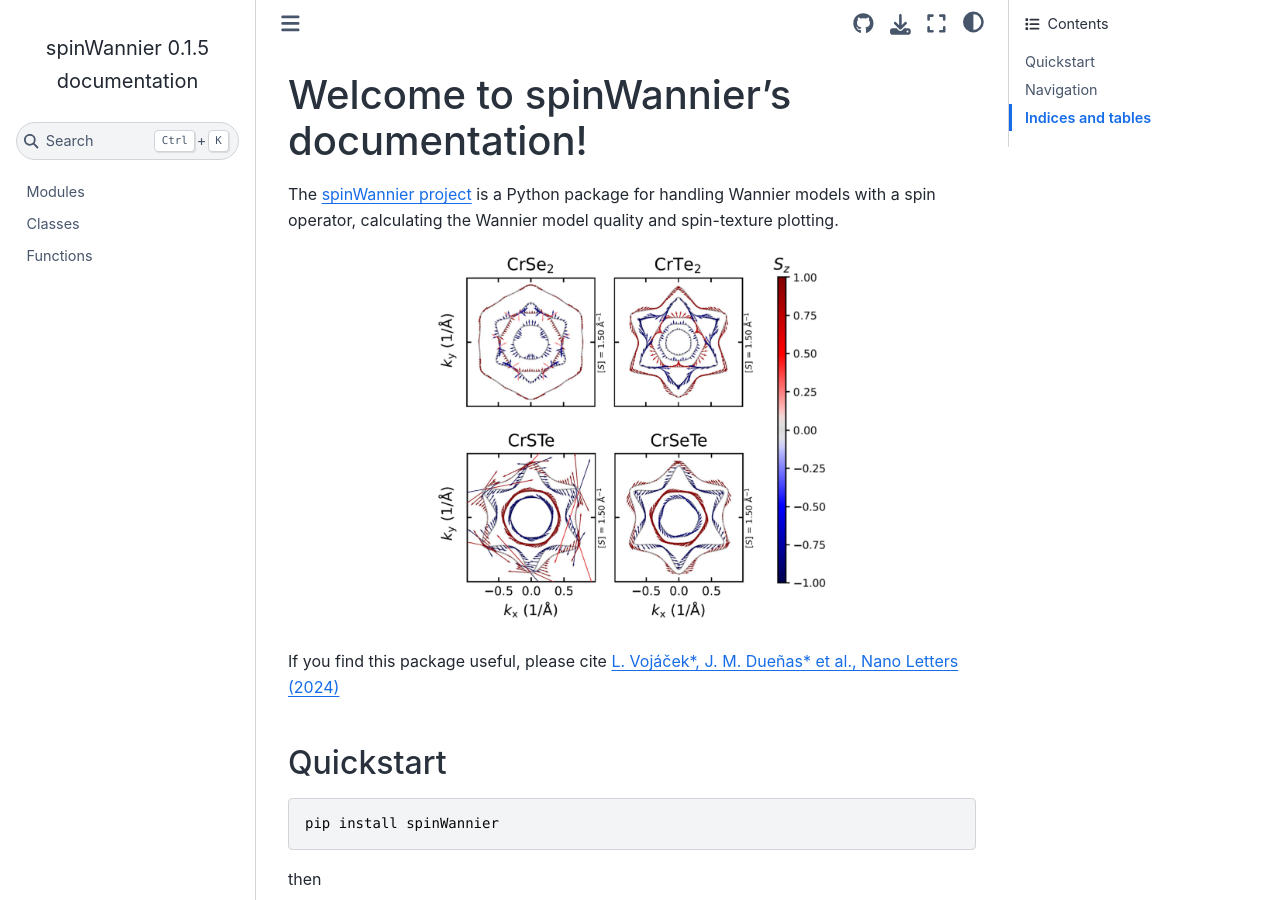
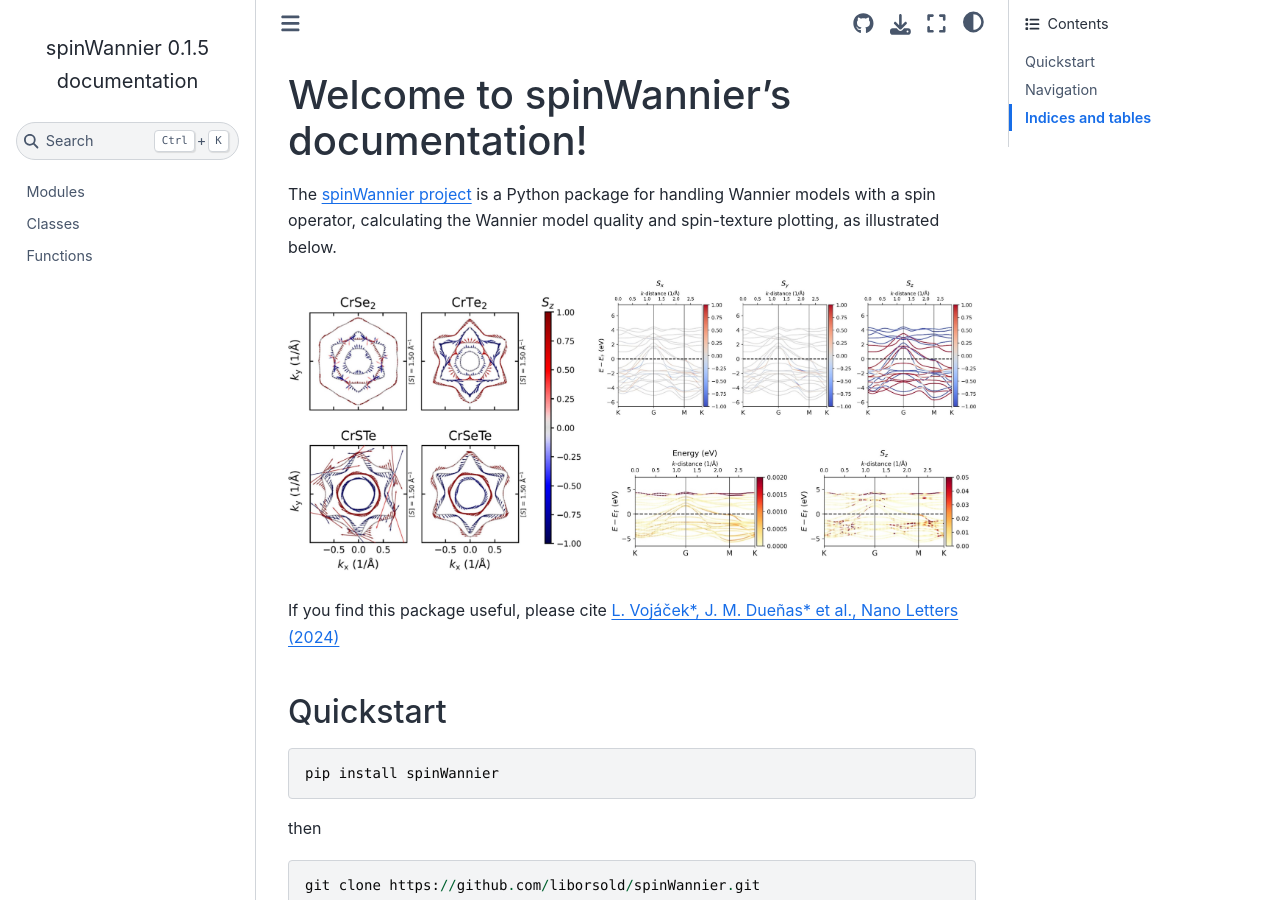
Before and after one commit to liborsold/spinWannier, a Sphinx documentation site: the page built from docs/source/index.rst, in a window 1280 px wide and 900 px high. Built offline with Sphinx 7.4.7 and the Sphinx Book theme 1.1.4, drawn with Linux system fonts in a browser that asks for light colours.

Commit message:
improve documentation website

```diff
--- a/docs/source/index.rst
+++ b/docs/source/index.rst
@@ -11,12 +11,12 @@
 Welcome to spinWannier's documentation!
 =======================================
 
-The `spinWannier project <https://github.com/liborsold/spinWannier/>`_ is a Python package for handling Wannier models with a spin operator, calculating the Wannier model quality and spin-texture plotting.
+The `spinWannier project <https://github.com/liborsold/spinWannier/>`_ is a Python package for handling Wannier models with a spin operator, calculating the Wannier model quality and spin-texture plotting, as illustrated below.
 
 .. CrXY example image
 .. image::
-   ./_static/images/Fermi_surface_spin_textures_example.jpg
-   :width: 400px
+   ./_static/images/spinWannier_example_figure.jpg
+   :width: 800px
    :align: center
 
 |br|
```
Also changed, not shown: docs/source/_static/images/spinWannier_example_figure.jpg (added), 5 other files.
